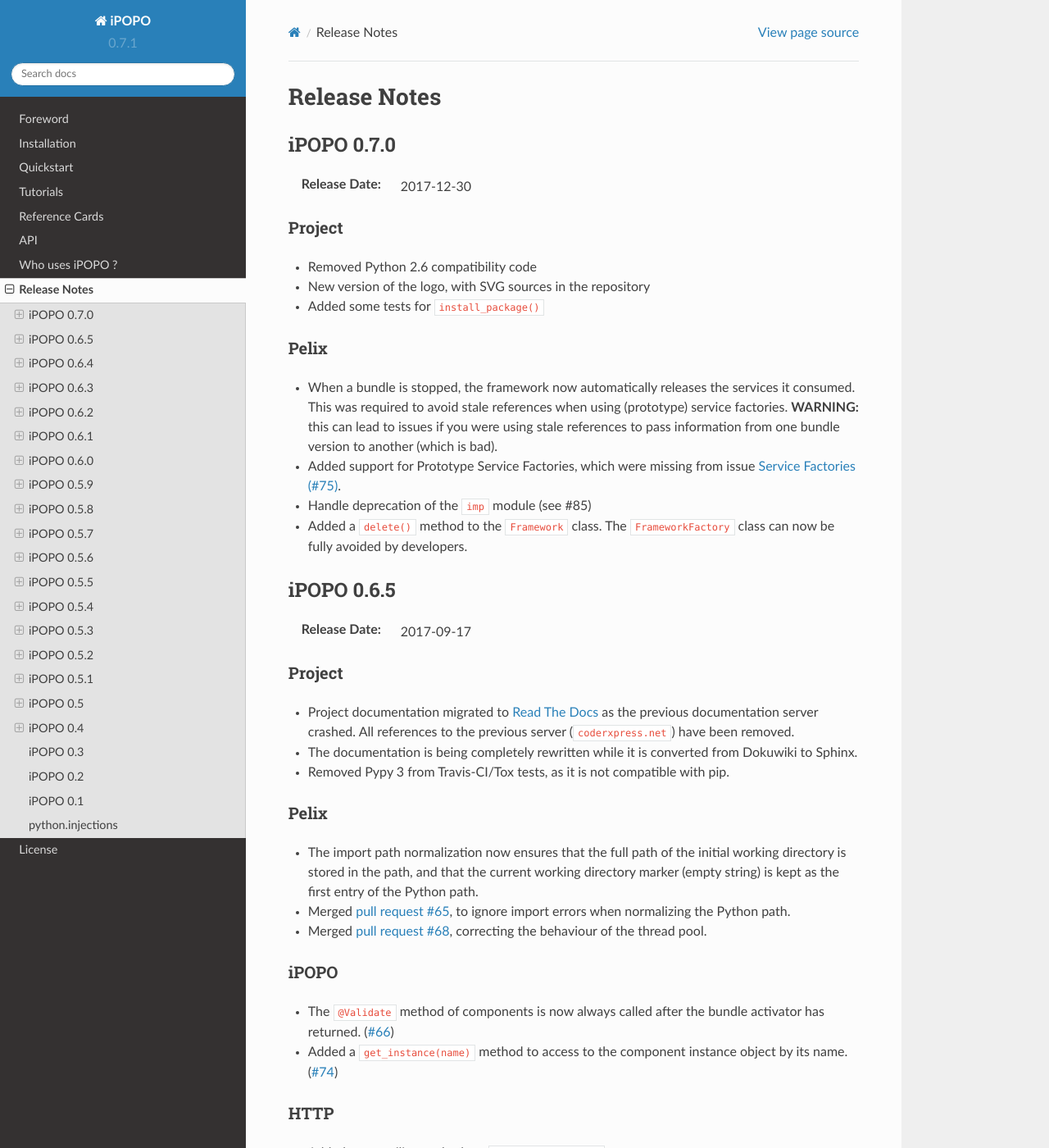
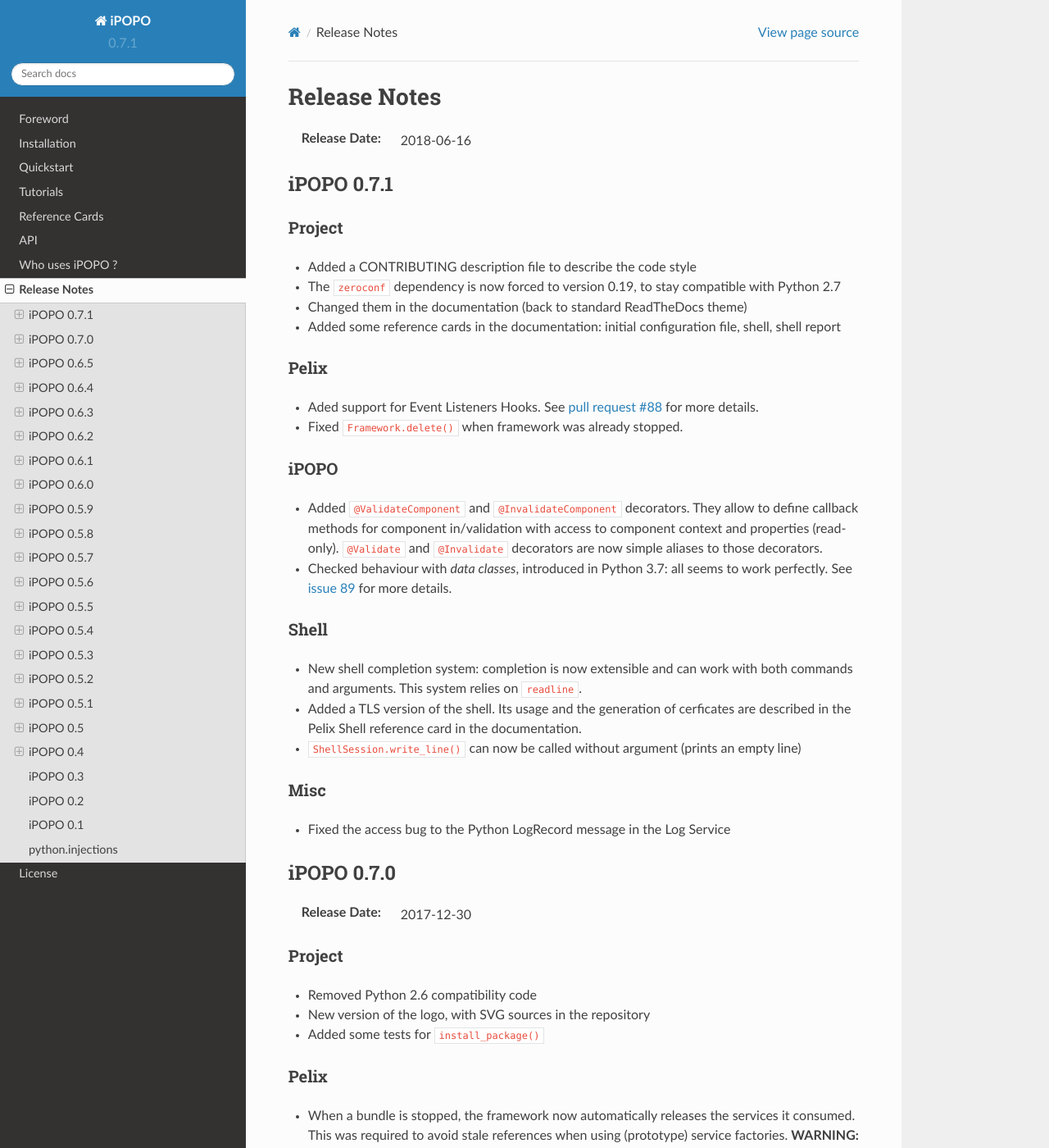
Before and after one commit to tcalmant/ipopo, a Sphinx documentation site: the page built from docs/changelog.rst, in a window 1280 px wide and 1400 px high. Shown: the whole window at 82% size. Built offline with Sphinx 7.4.7 and the Read the Docs theme 2.0.0, drawn with Linux system fonts in a browser that asks for light colours; pages that are not in the unit, such as notebooks, are missing from menus.

Commit message:
Updated CHANGELOG and README

```diff
--- a/docs/changelog.rst
+++ b/docs/changelog.rst
@@ -2,6 +2,57 @@
 
 Release Notes
 #############
+
+:Release Date: 2018-06-16
+
+iPOPO 0.7.1
+===========
+
+Project
+-------
+
+* Added a CONTRIBUTING description file to describe the code style
+* The ``zeroconf`` dependency is now forced to version 0.19, to stay compatible
+  with Python 2.7
+* Changed them in the documentation (back to standard ReadTheDocs theme)
+* Added some reference cards in the documentation: initial configuration file,
+  shell, shell report
+
+Pelix
+-----
+
+* Aded support for Event Listeners Hooks. See `pull request #88 <https://github.com/tcalmant/ipopo/pull/88>`_
+  for more details.
+* Fixed ``Framework.delete()`` when framework was already stopped.
+
+iPOPO
+-----
+
+* Added ``@ValidateComponent`` and ``@InvalidateComponent`` decorators.
+  They allow to define callback methods for component in/validation with access
+  to component context and properties (read-only).
+  ``@Validate`` and ``@Invalidate`` decorators are now simple aliases to those
+  decorators.
+* Checked behaviour with *data classes*, introduced in Python 3.7: all seems to
+  work perfectly. See `issue 89 <https://github.com/tcalmant/ipopo/issues/89>`_
+  for more details.
+
+Shell
+-----
+
+* New shell completion system: completion is now extensible and can work with
+  both commands and arguments. This system relies on ``readline``.
+* Added a TLS version of the shell. Its usage and the generation of cerficates
+  are described in the Pelix Shell reference card in the documentation.
+* ``ShellSession.write_line()`` can now be called without argument
+  (prints an empty line)
+
+Misc
+----
+
+* Fixed the access bug to the Python LogRecord message in the Log Service
+
+
 
 iPOPO 0.7.0
 ===========
```
Also changed, not shown: CHANGELOG.rst (+41 -4 lines), README.rst (+5 -17 lines).
